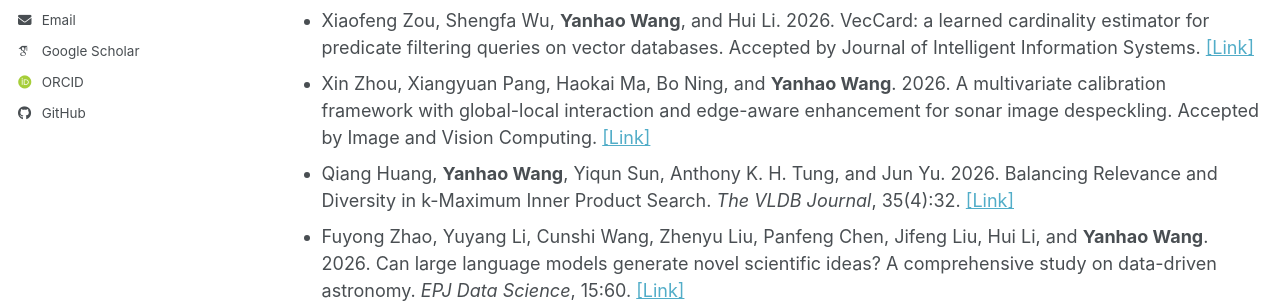
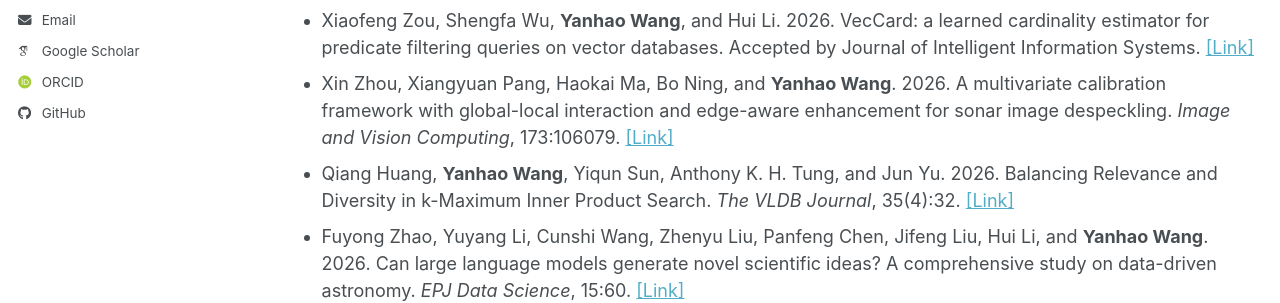
Before and after one commit to yhwang1990/yhwang1990.github.io, a Jekyll site: the page built from _pages/publications.md, in a window 1280 px wide and 900 px high. Shown: the part 404-707 px from the top of the window. Built offline with Jekyll 4.4.1, drawn with Linux system fonts in a browser that asks for light colours; some web fonts are replaced; a script bundle is joined from its source files by our own code; library files that are not in the unit come from our copies.

Commit message:
Update publications.md

```diff
--- a/_pages/publications.md
+++ b/_pages/publications.md
@@ -11,7 +11,7 @@ A full list of my publications can also be found on [my Google Scholar profile](
 ## 2026
 - Ruipu Luo, Ziwang Zhao, Min Yang, Zheming Yang, Minghui Qiu, Zhongyu Wei, **Yanhao Wang**, and Cen Chen. 2026. Valley: Video Assistant with Large Language Model Enhanced Ability. Accepted by ACM Transactions on Multimedia Computing, Communications and Applications. [[Link]](https://doi.org/10.1145/3796716)
 - Xiaofeng Zou, Shengfa Wu, **Yanhao Wang**, and Hui Li. 2026. VecCard: a learned cardinality estimator for predicate filtering queries on vector databases. Accepted by Journal of Intelligent Information Systems. [[Link]](https://doi.org/10.1007/s10844-026-01064-5)
-- Xin Zhou, Xiangyuan Pang, Haokai Ma, Bo Ning, and **Yanhao Wang**. 2026. A multivariate calibration framework with global-local interaction and edge-aware enhancement for sonar image despeckling. Accepted by Image and Vision Computing. [[Link]](https://doi.org/10.1016/j.imavis.2026.106079)
+- Xin Zhou, Xiangyuan Pang, Haokai Ma, Bo Ning, and **Yanhao Wang**. 2026. A multivariate calibration framework with global-local interaction and edge-aware enhancement for sonar image despeckling. *Image and Vision Computing*, 173:106079. [[Link]](https://doi.org/10.1016/j.imavis.2026.106079)
 - Qiang Huang, **Yanhao Wang**, Yiqun Sun, Anthony K. H. Tung, and Jun Yu. 2026. Balancing Relevance and Diversity in k-Maximum Inner Product Search. *The VLDB Journal*, 35(4):32. [[Link]](https://doi.org/10.1007/s00778-026-00982-8)
 - Fuyong Zhao, Yuyang Li, Cunshi Wang, Zhenyu Liu, Panfeng Chen, Jifeng Liu, Hui Li, and **Yanhao Wang**. 2026. Can large language models generate novel scientific ideas? A comprehensive study on data-driven astronomy. *EPJ Data Science*, 15:60. [[Link]](https://doi.org/10.1140/epjds/s13688-026-00672-z)
 - Guozhong Qin, Yutian Xu, Panfeng Chen, Dan Ma, Huarong Xu, Mei Chen, Hui Li, and **Yanhao Wang**. 2026. LMTree: Leveraging LLMs with Monte Carlo Tree Search for Automated Feature Engineering. *Machine Learning*, 115(5):122. [[Link]](https://doi.org/10.1007/s10994-026-07044-8)
```
